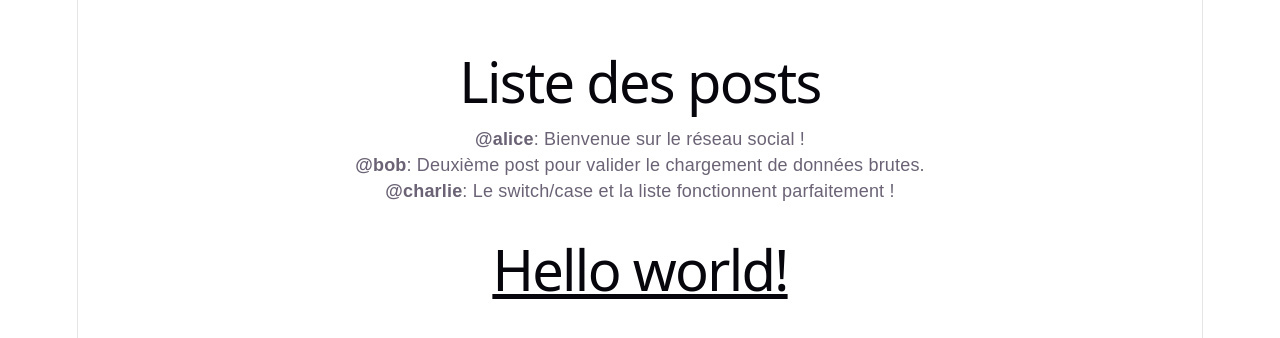
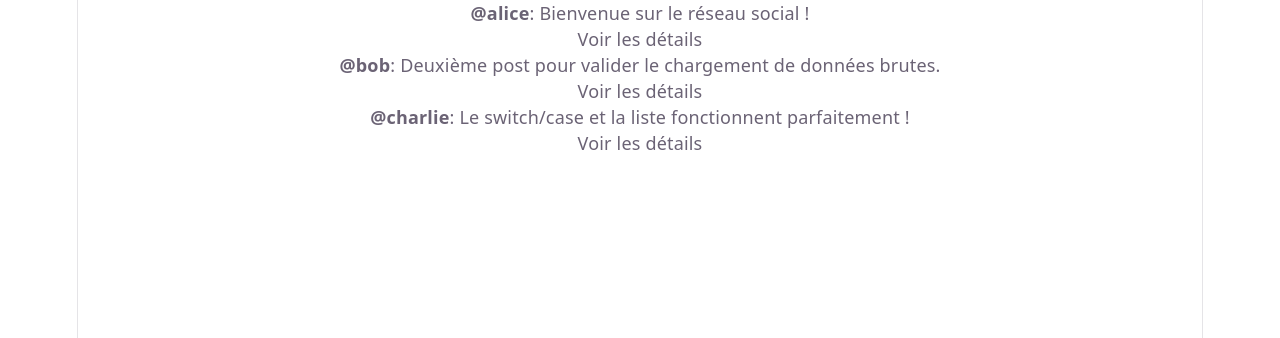
Before and after one commit to noasman971/frontSocialMedia, a React (Vite) app: page / in a window 1280 px wide. Shown: the top 338 px of the page. Built offline with nearby package versions, Linux system fonts and the light colour scheme.

Commit message:
feat: Retrieve the post from a JSON

```diff
--- a/package.json
+++ b/package.json
@@ -13,6 +13,7 @@
     "@tailwindcss/vite": "^4.3.3",
     "react": "^19.2.8",
     "react-dom": "^19.2.8",
+    "react-router-dom": "^7.18.3",
     "tailwindcss": "^4.3.3"
   },
   "devDependencies": {
--- /dev/null
+++ b/public/posts1.json
@@ -0,0 +1,37 @@
+{
+  "id": "1",
+  "content": "Voici mon premier post ! Je teste mon application React 🚀",
+  "imageUrl": "https://images.unsplash.com/photo-1516321318423-f06f85e504b3",
+  "createdAt": "2026-09-08T12:00:00.000Z",
+  "author": {
+    "id": "user-001",
+    "username": "john_doe",
+    "email": "john@example.com",
+    "avatarUrl": "https://i.pravatar.cc/150?img=12"
+  },
+  "comments": [
+    {
+      "id": "comment-001",
+      "content": "Super post ! 🔥",
+      "createdAt": "2026-09-08T12:15:00.000Z",
+      "author": {
+        "id": "user-002",
+        "username": "jane_doe",
+        "email": "jane@example.com",
+        "avatarUrl": "https://i.pravatar.cc/150?img=5"
+      }
+    },
+    {
+      "id": "comment-002",
+      "content": "J'aime beaucoup !",
+      "createdAt": "2026-09-08T12:30:00.000Z",
+      "author": {
+        "id": "user-003",
+        "username": "alex",
+        "email": "alex@example.com",
+        "avatarUrl": "https://i.pravatar.cc/150?img=8"
+      }
+    }
+  ],
+  "likeCount": 42
+}
--- a/src/App.tsx
+++ b/src/App.tsx
@@ -1,15 +1,15 @@
-import { PostList } from "./features/posts/PostList";
+import DetailPost from "./features/posts/DetailPost";
+import { BrowserRouter, Routes, Route } from "react-router-dom";
+import {PostList} from "./features/posts/PostList.tsx";
 
 function App() {
   return (
-    <main style={{ padding: "2rem", fontFamily: "sans-serif" }}>
-      <h1>Liste des posts</h1>
-      <PostList />
-
-        <h1 className="text-3xl font-bold underline">
-        Hello world!
-      </h1>
-    </main>
+    <BrowserRouter>
+        <Routes>
+            <Route path="/" element={<PostList />} />
+            <Route path="/posts/:id" element={<DetailPost />} />
+        </Routes>
+    </BrowserRouter>
   );
 }
 
--- /dev/null
+++ b/src/features/posts/DetailPost.tsx
@@ -0,0 +1,30 @@
+import {useDetailsPosts} from "./usePosts.ts";
+import { useParams } from "react-router-dom";
+
+export default function DetailPost() {
+    const { id } = useParams();
+    const state = useDetailsPosts(id);
+
+    switch (state.status) {
+        case "loading":
+            return <p>Chargement...</p>;
+
+        case "error":
+            return <p role="alert">Erreur : {state.message}</p>;
+
+        case "empty":
+            return <p>Aucun post pour le moment.</p>;
+
+        case "success":
+            return (
+                <ul>
+                    <p>{state.data.author.username}</p>
+                </ul>
+            );
+
+        default: {
+            const _exhaustive: never = state;
+            return _exhaustive;
+        }
+    }
+}
--- a/src/features/posts/PostList.tsx
+++ b/src/features/posts/PostList.tsx
@@ -1,6 +1,12 @@
 import { usePosts } from "./usePosts";
+import { useNavigate } from "react-router-dom";
 
 export function PostList() {
+    const navigate = useNavigate();
+    const gotoDetail = (id: string) => {
+        navigate(`/posts/${id}`);
+    };
+
     const state = usePosts();
 
     switch (state.status) {
@@ -17,9 +23,14 @@ export function PostList() {
             return (
                 <ul>
                     {state.data.map((post) => (
-                        <li key={post.id}>
-                            <strong>@{post.author.username}</strong>: {post.content}
-                        </li>
+                        <>
+                            <li key={post.id}>
+                                <strong>@{post.author.username}</strong>: {post.content}
+                            </li>
+                            <button onClick={() => gotoDetail(post.id)}>
+                                Voir les détails
+                            </button>
+                        </>
                     ))}
                 </ul>
             );
--- a/src/features/posts/usePosts.ts
+++ b/src/features/posts/usePosts.ts
@@ -1,5 +1,5 @@
 import { useEffect, useState } from "react";
-import { apiGet, type Post } from "./posts.api";
+import { apiGet, type Post, type PostDetails } from "./posts.api";
 
 export type State<T> =
   | { status: "loading" }
@@ -34,3 +34,35 @@ export function usePosts(): State<Post[]> {
 
   return state;
 }
+
+
+
+export function useDetailsPosts(id: string | undefined): State<PostDetails> {
+  const [state, setState] = useState<State<PostDetails>>({
+    status: "loading",
+  });
+
+  useEffect(() => {
+    const controller = new AbortController();
+
+    setState({ status: "loading" });
+
+    apiGet<PostDetails>(`/posts${id}.json`, controller.signal)
+        .then((res) => {
+          if (!res.ok) {
+            setState({ status: "error", message: res.error });
+            return;
+          } else {
+            if (!res.data) {
+              setState({ status: "empty" });
+            } else {
+              setState({ status: "success", data: res.data });
+            }
+          }
+        });
+
+    return () => controller.abort();
+  }, [id]);
+
+  return state;
+}
```
Also changed, not shown: src/features/posts/posts.api.ts (+17 -0 lines), 1 other file (tests, documents, lock files or other folders).
